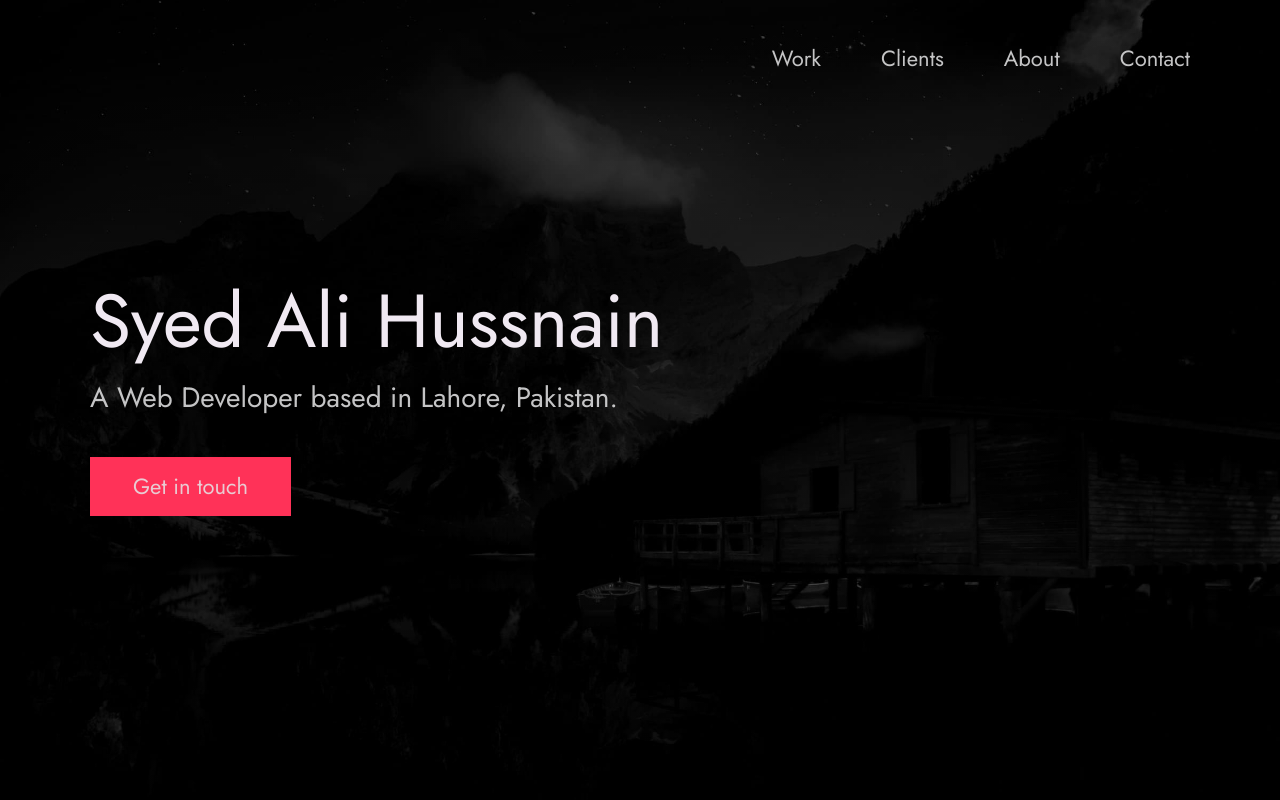
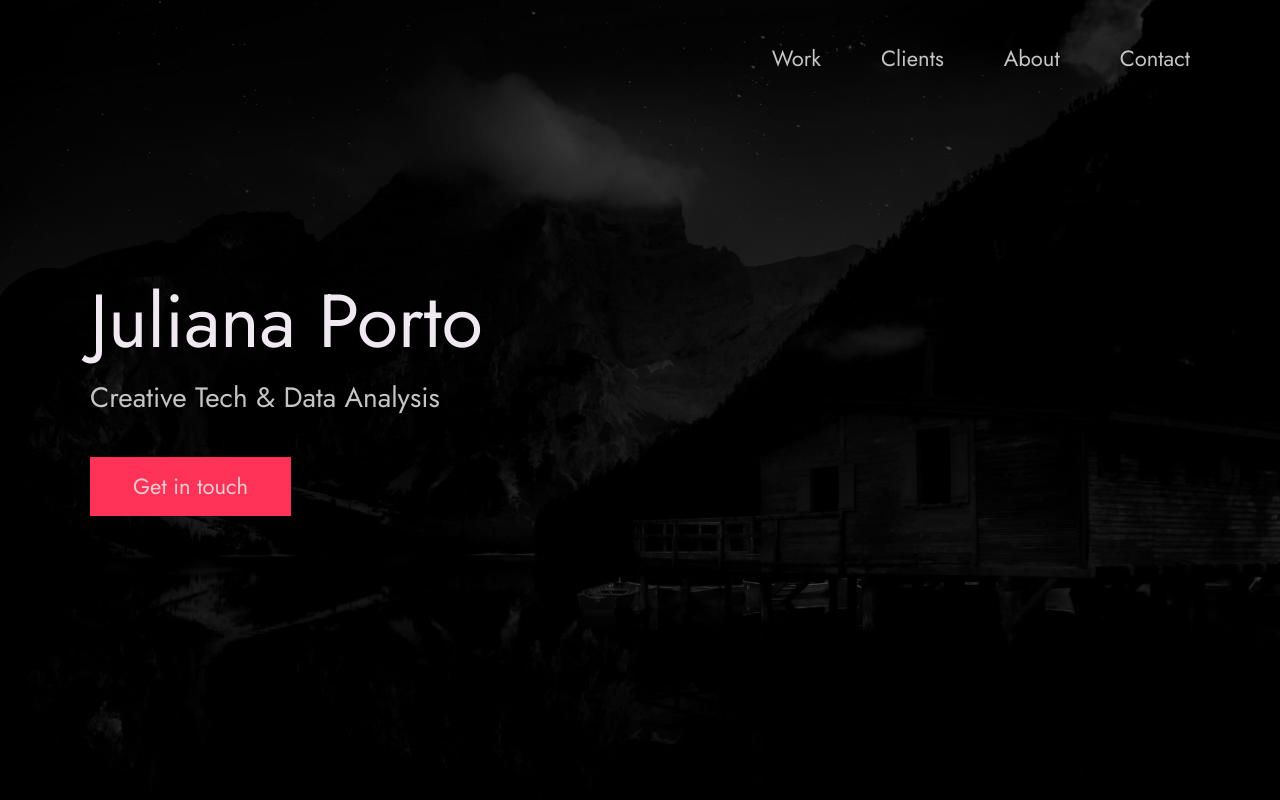
Before and after one commit to julezporto/Portfolio, a plain HTML site: page index.html in a window 1280 px wide. Shown: the top 800 px of the page. Drawn offline with Linux system fonts and the light colour scheme; a script that the page names is missing.

Commit message:
updated header

```diff
--- a/index.html
+++ b/index.html
@@ -38,11 +38,9 @@
     <div class="header__text-box row">
       <div class="header__text">
         <h1 class="heading-primary">
-          <!-- Replace the following name with your name -->
-          <span>Syed Ali Hussnain</span>
+          <span>Juliana Porto</span>
         </h1>
-        <!-- Put a small paragraph about yourself -->
-        <p>A Web Developer based in Lahore, Pakistan.</p>
+        <p>Creative Tech & Data Analysis</p>
         <a href="#contact" class="btn btn--pink">Get in touch</a>
       </div>
     </div>
```
